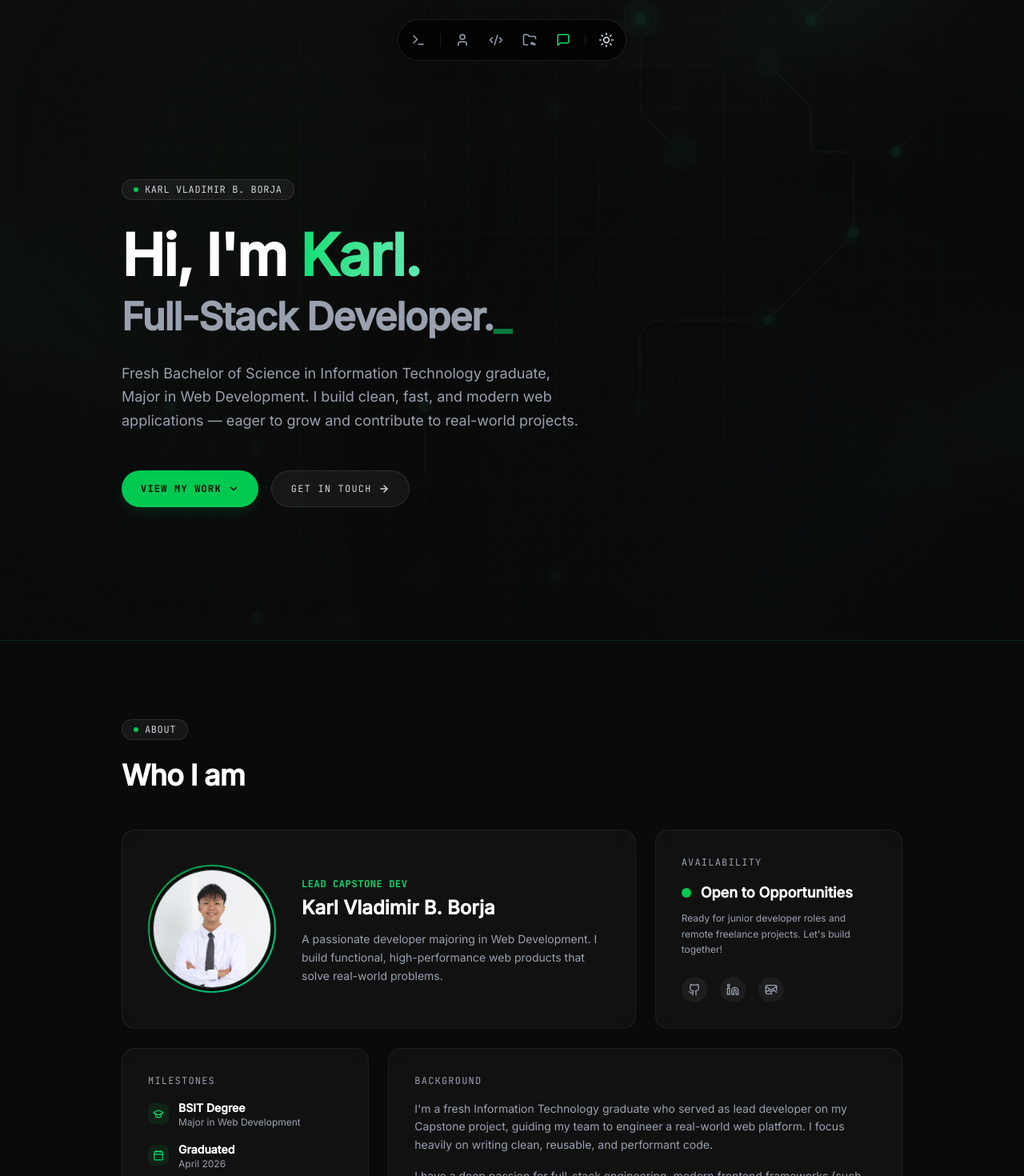
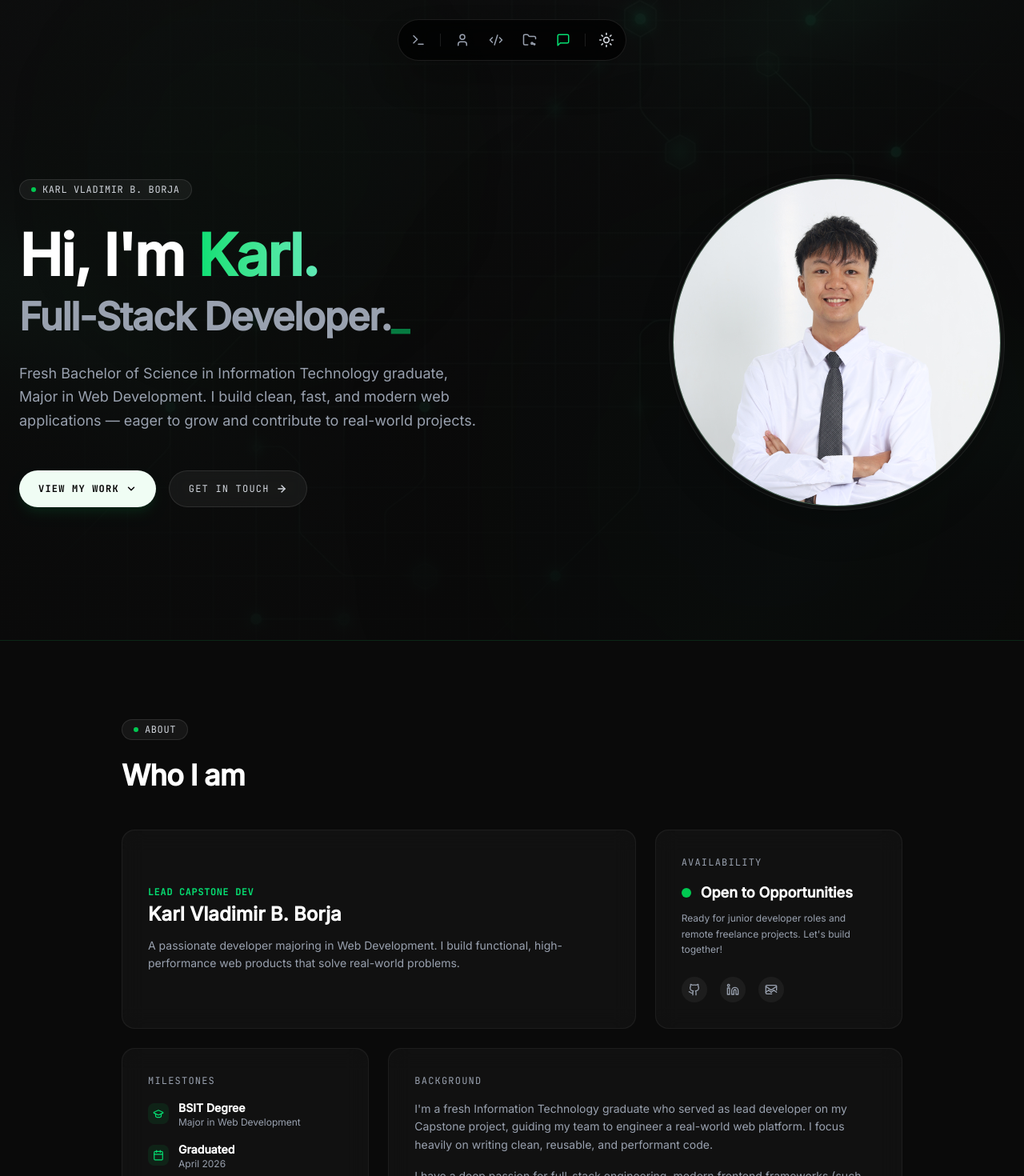
Before and after one commit to vladimirborja/vue-portfolio, a Vue app: page / in a window 1280 px wide. Shown: the top 1470 px of the page at 80% size. Built offline with nearby package versions, Linux system fonts and the light colour scheme.

Commit message:
feat: remove the profile icon on the about and move it to the herosection

```diff
--- a/src/components/AboutSection.vue
+++ b/src/components/AboutSection.vue
@@ -21,30 +21,15 @@
             <!-- Bento Grid Layout with Staggered Scroll Reveal -->
             <div v-scroll-reveal="{ stagger: 150 }" class="grid grid-cols-1 md:grid-cols-3 gap-6">
 
-                <!-- Card 1: Avatar and Quick Description (Span 2 Columns on desktop) -->
+                <!-- Card 1: Quick Description (Span 2 Columns on desktop) -->
                 <div v-card-spotlight
                     class="card-spotlight md:col-span-2 rounded-2xl shadow-xl shadow-gray-100/50 dark:shadow-none reveal-item">
-                    <div class="card-spotlight-content p-6 md:p-8 rounded-2xl flex flex-col md:flex-row items-center gap-8 group/card bg-white/50 dark:bg-black/40 backdrop-blur-md h-full">
-                        <div v-tilt
-                            class="relative w-40 h-40 rounded-full flex-shrink-0 flex items-center justify-center p-1.5 transition-all duration-500 group-hover/card:scale-105">
-                            <!-- Animating spinning gradient ring around avatar -->
-                            <div class="absolute inset-0 rounded-full bg-gradient-to-tr from-green-500 to-emerald-400 dark:from-green-600 dark:to-emerald-400 animate-spin-slow"></div>
-                            <div class="absolute inset-0.5 rounded-full bg-white dark:bg-[#0a0a0a]"></div>
-
-                            <div class="relative w-full h-full rounded-full overflow-hidden bg-green-50 dark:bg-green-950/20 flex items-center justify-center border border-green-200/30">
-                                <img src="../assets/images/profile.JPG" alt="Karl Vladimir B. Borja"
-                                    class="w-full h-full object-cover object-top transition-transform duration-500 group-hover/card:scale-110"
-                                    onerror="this.style.display='none'; this.nextElementSibling.style.display='flex'" />
-                            </div>
-                        </div>
-
-                        <div class="flex-1 text-center md:text-left">
-                            <span class="font-mono-custom text-xs text-green-600 dark:text-green-400 font-bold uppercase tracking-wider">Lead Capstone Dev</span>
-                            <h3 class="text-2xl font-bold text-gray-900 dark:text-white mt-1 mb-3">Karl Vladimir B. Borja</h3>
-                            <p class="text-gray-600 dark:text-gray-400 text-sm leading-relaxed">
-                                A passionate developer majoring in Web Development. I build functional, high-performance web products that solve real-world problems.
-                            </p>
-                        </div>
+                    <div class="card-spotlight-content p-6 md:p-8 rounded-2xl flex flex-col justify-center bg-white/50 dark:bg-black/40 backdrop-blur-md h-full">
+                        <span class="font-mono-custom text-xs text-green-600 dark:text-green-400 font-bold uppercase tracking-wider">Lead Capstone Dev</span>
+                        <h3 class="text-2xl font-bold text-gray-900 dark:text-white mt-1 mb-3">Karl Vladimir B. Borja</h3>
+                        <p class="text-gray-600 dark:text-gray-400 text-sm leading-relaxed">
+                            A passionate developer majoring in Web Development. I build functional, high-performance web products that solve real-world problems.
+                        </p>
                     </div>
                 </div>
 
--- a/src/components/HeroSection.vue
+++ b/src/components/HeroSection.vue
@@ -47,8 +47,10 @@ function scrollTo(id) {
         <div class="absolute bottom-1/4 right-1/4 w-[350px] md:w-[500px] h-[350px] md:h-[500px] rounded-full bg-emerald-600/10 dark:bg-emerald-950/20 blur-[100px] md:blur-[150px] -z-10 animate-pulse pointer-events-none"
             :style="{ transform: `translate(50%, 50%) ${bgTransform2}`, animationDuration: '8s' }"></div>
 
-        <div class="max-w-5xl mx-auto px-6 py-24 w-full relative">
+        <div class="max-w-7xl mx-auto px-6 py-1 w-full relative flex flex-col-reverse md:flex-row items-center justify-between gap-12">
 
+            <!-- Left Side Content -->
+            <div class="flex-1 w-full text-left">
                 <!-- Dynamic badge subheader -->
                 <div
                     class="inline-flex items-center gap-2 px-3.5 py-1 rounded-full border border-gray-200/80 dark:border-white/10 bg-gray-50/50 dark:bg-white/5 text-gray-600 dark:text-gray-300 font-mono-custom text-xs uppercase tracking-wider mb-6">
@@ -74,7 +76,7 @@ function scrollTo(id) {
 
                 <div class="flex gap-4 flex-wrap">
                     <button @click="scrollTo('projects')"
-                    class="group font-mono-custom text-xs uppercase tracking-widest px-6 py-3.5 bg-green-600 hover:bg-green-500 dark:bg-green-500 dark:hover:bg-green-400 text-white dark:text-black font-bold transition-all duration-300 rounded-full shadow-lg shadow-green-600/20 dark:shadow-green-500/10 hover:shadow-green-500/30 dark:hover:shadow-green-400/20 hover:-translate-y-0.5 flex items-center gap-2">
+                        class="group font-mono-custom text-xs uppercase tracking-widest px-6 py-3.5 bg-green-600 hover:bg-green-500 dark:bg-green-50 dark:hover:bg-green-400 text-white dark:text-black font-bold transition-all duration-300 rounded-full shadow-lg shadow-green-600/20 dark:shadow-green-500/10 hover:shadow-green-500/30 dark:hover:shadow-green-400/20 hover:-translate-y-0.5 flex items-center gap-2">
                         view my work
                         <svg xmlns="http://www.w3.org/2000/svg" width="14" height="14" viewBox="0 0 24 24" fill="none"
                             stroke="currentColor" stroke-width="2.5" stroke-linecap="round" stroke-linejoin="round"
@@ -93,6 +95,21 @@ function scrollTo(id) {
                         </svg>
                     </button>
                 </div>
+            </div>
+
+            <!-- Right Side Profile Photo (Circular, Large) -->
+            <div class="flex-shrink-0 relative group/hero-avatar w-full md:w-auto flex justify-center">
+                <div v-card-spotlight v-tilt
+                    class="card-spotlight relative w-60 h-60 sm:w-72 sm:h-72 md:w-[420px] md:h-[420px] rounded-full shadow-2xl transition-all duration-500 hover:scale-[1.02]">
+                    <div class="card-spotlight-content w-full h-full rounded-full p-1 bg-white/50 dark:bg-black/40 backdrop-blur-md overflow-hidden">
+                        <div class="relative w-full h-full rounded-full overflow-hidden bg-green-50 dark:bg-green-950/20 flex items-center justify-center border border-green-200/30">
+                            <img src="../assets/images/profile.JPG" alt="Karl Vladimir B. Borja"
+                                class="w-full h-full object-cover object-top transition-transform duration-700 group-hover/hero-avatar:scale-105"
+                                onerror="this.style.display='none'; this.nextElementSibling.style.display='flex'" />
+                        </div>
+                    </div>
+                </div>
+            </div>
 
         </div>
     </section>
```
Lines whose indentation alone changed are shown as unchanged.
